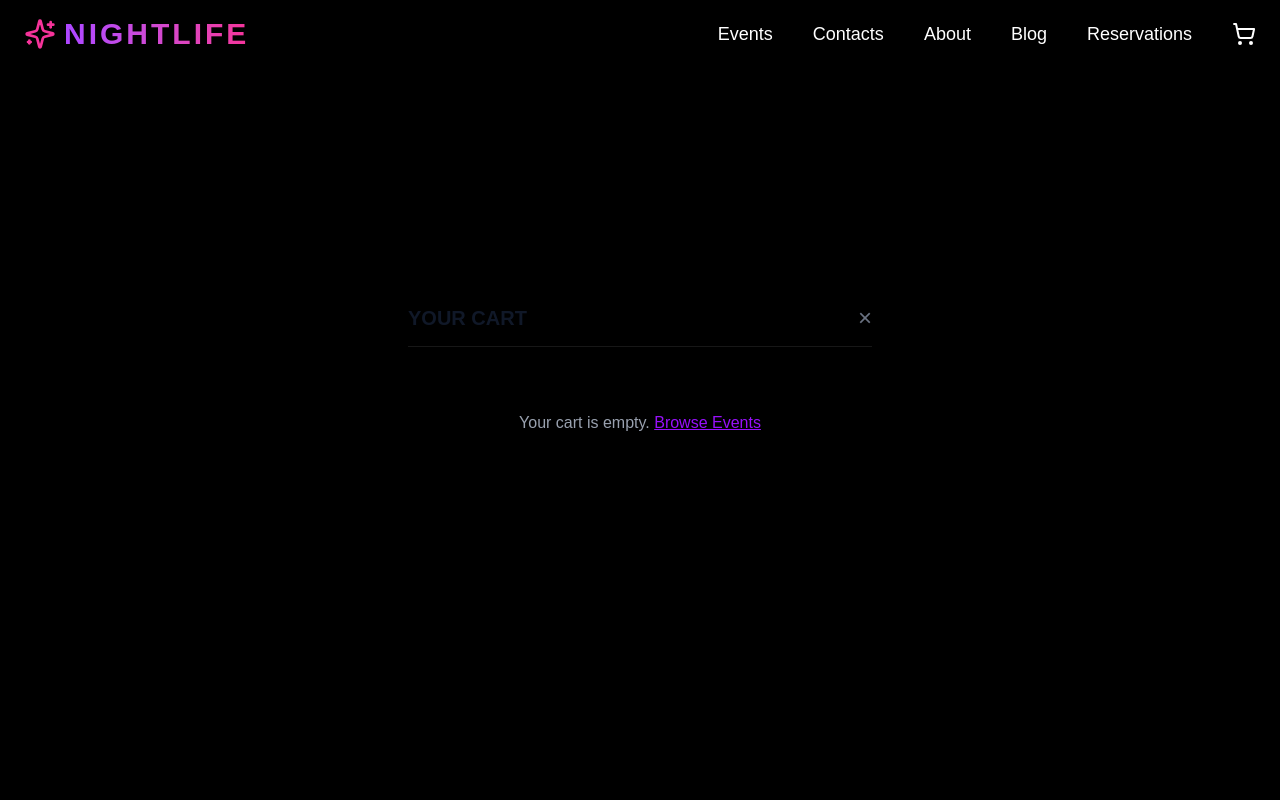
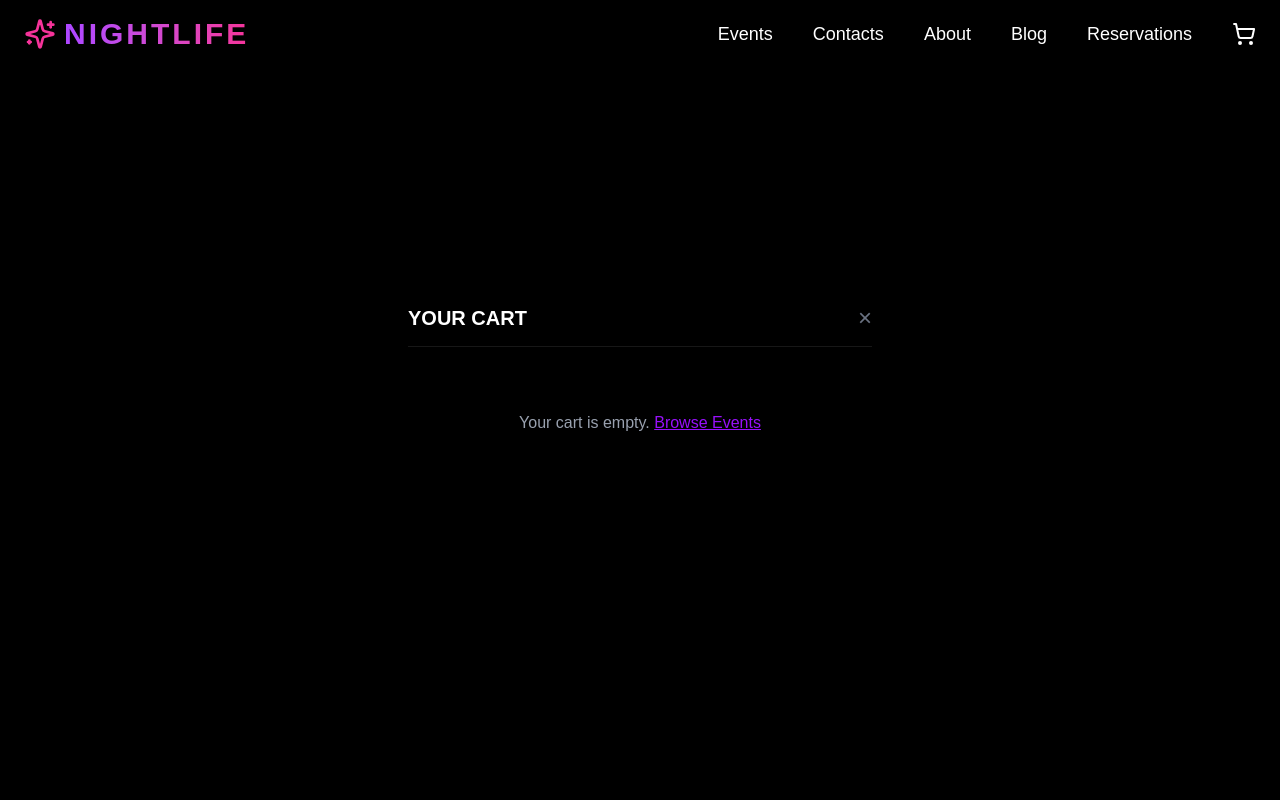
Before and after one commit to favourchidimma/myproject, a Next.js app: page /cart in a window 1280 px wide. Shown: the top 800 px of the page. Built offline with nearby package versions, Linux system fonts and the light colour scheme.

Commit message:
cart edit

```diff
--- a/src/components/cart.jsx
+++ b/src/components/cart.jsx
@@ -25,7 +25,7 @@ export default function CartPage() {
       <div className="bg-black rounded-2xl shadow-2xl w-full max-w-lg flex flex-col p-6">
 
         <div className="flex items-center justify-between mb-4 border-b pb-3">
-          <h2 className="text-xl font-bold text-gray-900">YOUR CART</h2>
+          <h2 className="text-xl font-bold text-white">YOUR CART</h2>
           <Link href="/events" className="text-gray-500 hover:text-red-500 text-2xl">
             ×
           </Link>
@@ -57,10 +57,10 @@ export default function CartPage() {
 
 
                 <div className="flex-1">
-                  <div className="font-semibold text-gray-900">
+                  <div className="font-semibold text-white">
                     {item.eventTitle || "Event Ticket"}
                   </div>
-                  <div className="text-xs text-gray-500 capitalize">
+                  <div className="text-xs text-white capitalize">
                     {item.ticketType || "General"} Package
                   </div>
                   <div className="text-sm text-purple-700 font-bold mt-1">
@@ -111,7 +111,7 @@ export default function CartPage() {
         {cart.length > 0 && (
           <div className="border-t pt-4">
             <div className="flex justify-between items-center mb-4">
-              <span className="text-gray-700 font-semibold">Subtotal</span>
+              <span className="text-white font-semibold">Subtotal</span>
               <span className="text-lg font-bold text-purple-700">
                 ₦{subtotal.toLocaleString()}
               </span>
```
